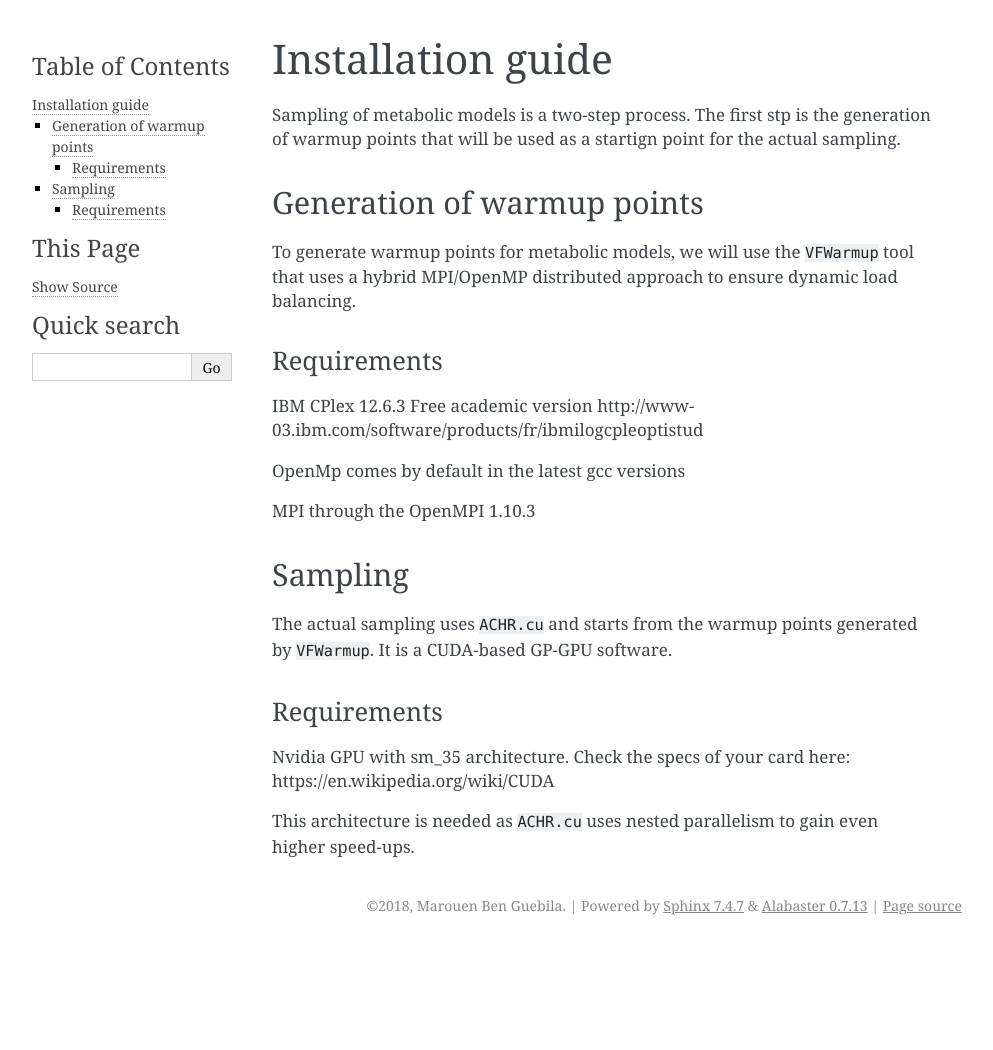
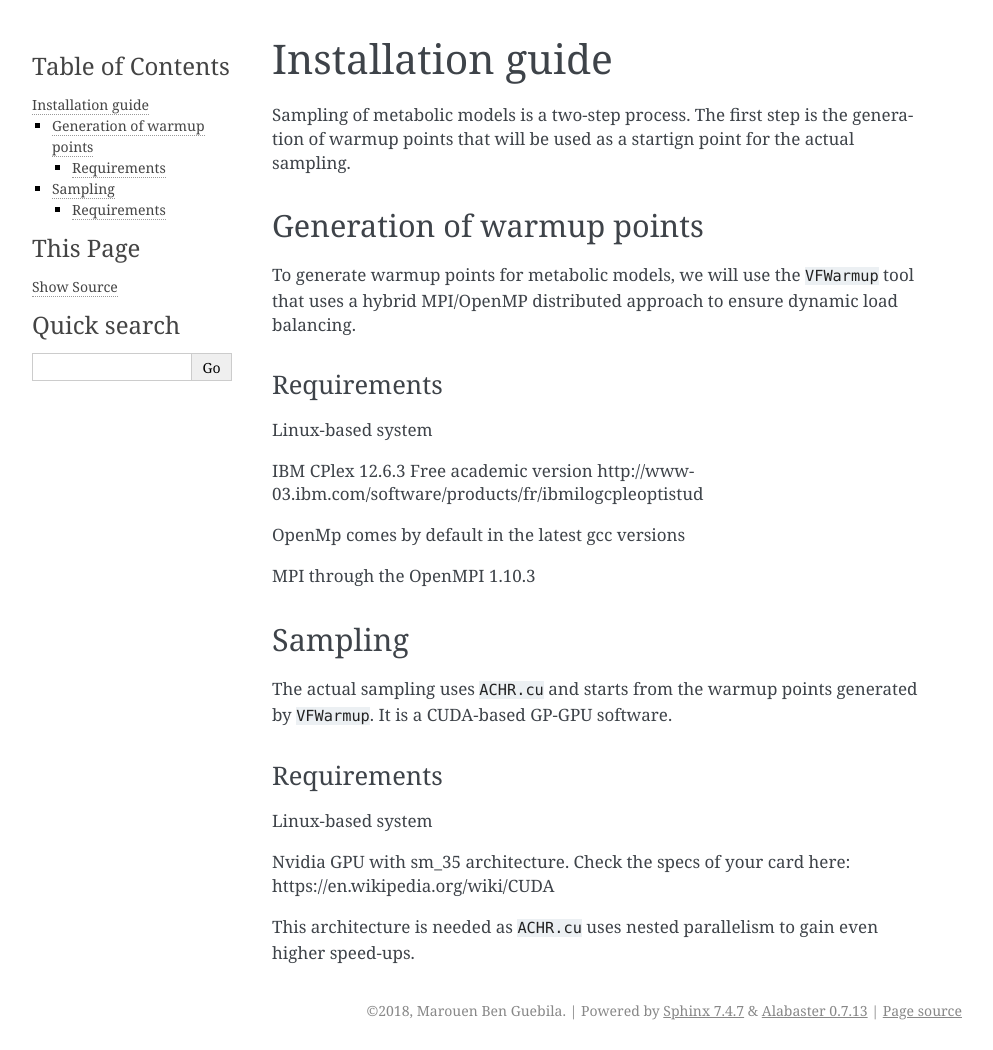
Before and after one commit to marouenbg/ACHR.cu, a Sphinx documentation site: the page built from docs/install/index.md, in a window 1280 px wide. Shown: the whole page, without its empty margins (148-1141 px from the left). Built offline with Sphinx 7.4.7, drawn with Linux system fonts in a browser that asks for light colours; before the commit the page ends 945 px from its top, so only the background shows below that.

Commit message:
added docs

```diff
--- a/docs/index.rst
+++ b/docs/index.rst
@@ -13,7 +13,9 @@ Here you can find tutorials on the installation and analysis of ACHR.cu samplng
 General approach
 ==================
 Sampling metabolic models is a two-step process:
+
 1. Generation of warmup points.
+
 2. The actual sampling using the warmup points as a starting point.
 
 .. toctree::
--- a/docs/install/index.md
+++ b/docs/install/index.md
@@ -1,6 +1,6 @@
 # Installation guide
 
-Sampling of metabolic models is a two-step process. The first stp is the generation of warmup points that will be used as a startign point
+Sampling of metabolic models is a two-step process. The first step is the generation of warmup points that will be used as a startign point
 for the actual sampling.
 
 ## Generation of warmup points
@@ -8,6 +8,8 @@ for the actual sampling.
 To generate warmup points for metabolic models, we will use the `VFWarmup` tool that uses a hybrid MPI/OpenMP distributed approach to ensure dynamic load balancing.
 
 ### Requirements
+Linux-based system
+
 IBM CPlex 12.6.3 Free academic version http://www-03.ibm.com/software/products/fr/ibmilogcpleoptistud
 
 OpenMp comes by default in the latest gcc versions
@@ -19,6 +21,7 @@ MPI through the OpenMPI 1.10.3
 The actual sampling uses `ACHR.cu` and starts from the warmup points generated by `VFWarmup`. It is a CUDA-based GP-GPU software.
 
 ### Requirements
+Linux-based system
 
 Nvidia GPU with sm_35 architecture. Check the specs of your card here: https://en.wikipedia.org/wiki/CUDA
 
```
Also changed, not shown: docs/guide/index.md (added, +50 -0 lines).
